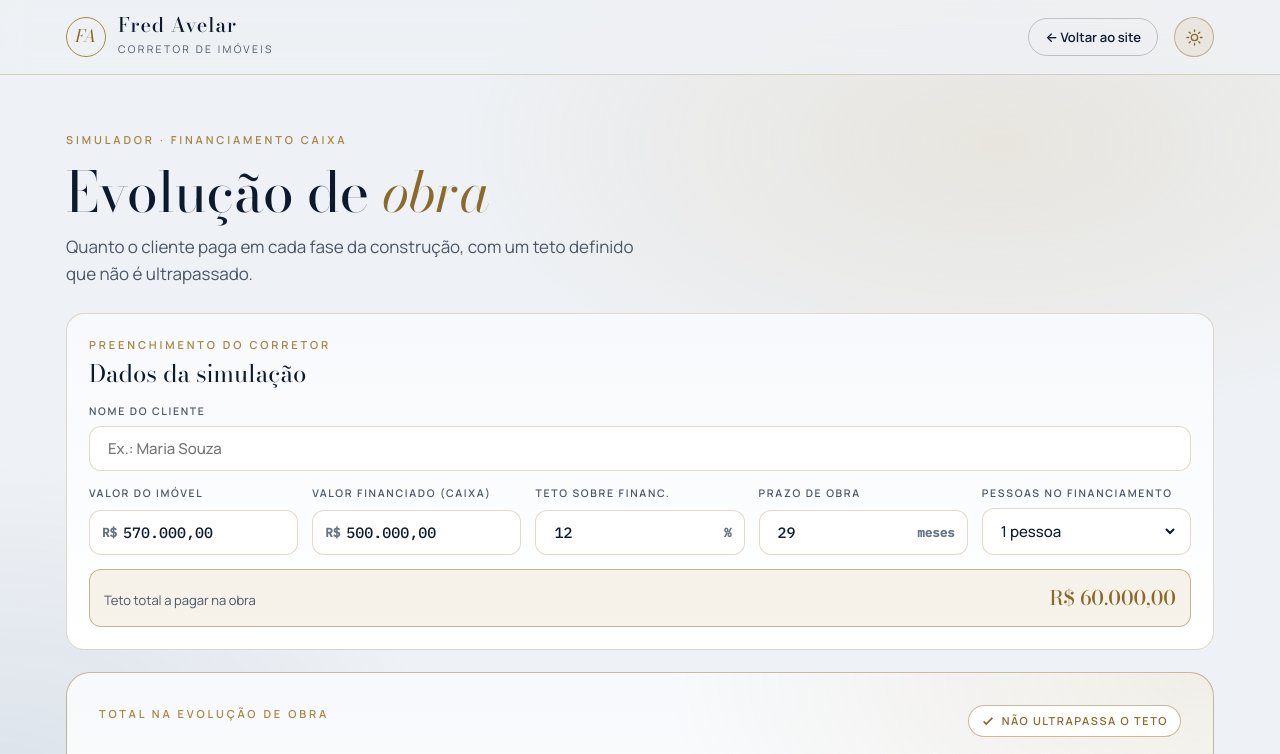
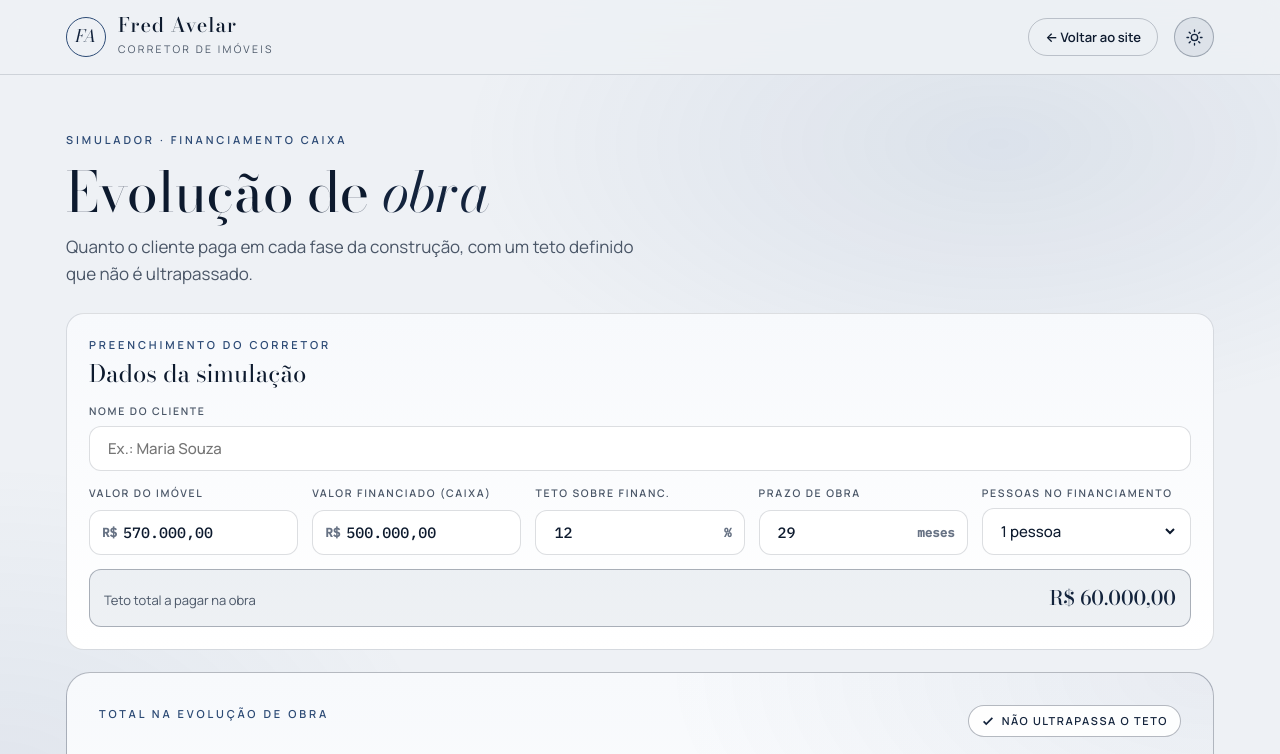
Before and after one commit to gustavoromanno/fred-avelar, a plain HTML site: page evolucao-obra.html in a window 1280 px wide. Both pictures are taken after a click on the button "Alternar versão clara e escura". Shown: the top 754 px of the page. Drawn offline with nearby package versions, Linux system fonts and the light colour scheme.

Commit message:
Simulador: versão clara com azul-marinho no lugar do dourado
Co-Authored-By: Claude Opus 5.5 <noreply@anthropic.com>
Claude-Session: https://claude.ai/code/session_01DP5uziYctRqVoq6mkUCWf4

```diff
--- a/evolucao-obra.html
+++ b/evolucao-obra.html
@@ -21,20 +21,20 @@
   --glass:rgba(8,17,31,.82); --glass-2:rgba(8,17,31,.6); --tint:rgba(201,169,106,.10);
   --header-bg:rgba(8,17,31,.72); --btn-line:rgba(238,241,245,.25);
   --glow-a:rgba(201,169,106,.10); --glow-b:rgba(60,96,150,.18);
-  --btn-a:#e4cd9a; --btn-b:#c9a96a; --bar-top:#e4cd9a; --bar-bot:#8a7449; --shadow:var(--shadow);
+  --btn-a:#e4cd9a; --btn-b:#c9a96a; --btn-shadow:rgba(201,169,106,.28); --bar-top:#e4cd9a; --bar-bot:#8a7449; --shadow:var(--shadow);
   --r:14px; color-scheme:dark;
 }
 /* versão clara (botão sol/lua no topo) */
 :root.fa-light{
   --ink:#eef1f5; --navy:#ffffff; --navy-2:#f7f9fc; --field:#ffffff;
-  --line:rgba(150,118,58,.28); --line-strong:rgba(150,118,58,.5); --line-soft:rgba(13,26,46,.09);
-  --gold:#a8843f; --gold-hi:#8a6a2c; --gold-lo:#c9a96a; --gold-ink:#1a1407;
+  --line:rgba(13,26,46,.14); --line-strong:rgba(13,26,46,.3); --line-soft:rgba(13,26,46,.08);
+  --gold:#2c4a75; --gold-hi:#13233c; --gold-lo:#5b7aa6; --gold-ink:#ffffff;
   --silver:#4a5667; --muted:#677284; --paper:#0d1a2e;
   --av:#9a6200; --av-bg:rgba(231,176,79,.18); --bad:#c62f36; --bad-bg:rgba(198,47,54,.10); --warn:#b4532f; --warn-bg:rgba(180,83,47,.10);
-  --glass:rgba(255,255,255,.9); --glass-2:#f3f5f8; --tint:rgba(201,169,106,.14);
-  --header-bg:rgba(238,241,245,.82); --btn-line:rgba(13,26,46,.22);
-  --glow-a:rgba(201,169,106,.16); --glow-b:rgba(60,96,150,.10);
-  --bar-top:#b8955a; --bar-bot:#e6d6b0; --shadow:rgba(13,26,46,.16);
+  --glass:rgba(255,255,255,.9); --glass-2:#f3f5f8; --tint:rgba(44,74,117,.08);
+  --header-bg:rgba(238,241,245,.85); --btn-line:rgba(13,26,46,.22);
+  --glow-a:rgba(60,96,150,.10); --glow-b:rgba(60,96,150,.08);
+  --btn-a:#1d3354; --btn-b:#0d1a2e; --btn-shadow:rgba(13,26,46,.22); --bar-top:#13233c; --bar-bot:#7f9bc2; --shadow:rgba(13,26,46,.16);
   color-scheme:light;
 }
 *{box-sizing:border-box}
@@ -86,8 +86,8 @@ label{display:grid;grid-template-columns:minmax(0,1fr);gap:6px;font-size:10.5px;
 .btns{display:flex;gap:8px;flex-wrap:wrap;margin-top:12px}
 .btn{display:inline-flex;align-items:center;gap:8px;border:1px solid var(--btn-line);background:none;color:var(--paper);font:600 13px var(--body);padding:9px 16px;border-radius:999px;cursor:pointer;transition:transform .2s,box-shadow .2s,border-color .2s,color .2s;white-space:nowrap}
 .btn:hover{border-color:var(--gold);color:var(--gold-hi)}
-.btn.solid{background:linear-gradient(135deg,var(--btn-a),var(--btn-b));color:var(--gold-ink);border:0;padding:12px 22px;font-size:14px;box-shadow:0 8px 28px rgba(201,169,106,.25)}
-.btn.solid:hover{transform:translateY(-1px);box-shadow:0 12px 34px rgba(201,169,106,.35);color:var(--gold-ink)}
+.btn.solid{background:linear-gradient(135deg,var(--btn-a),var(--btn-b));color:var(--gold-ink);border:0;padding:12px 22px;font-size:14px;box-shadow:0 8px 28px var(--btn-shadow)}
+.btn.solid:hover{transform:translateY(-1px);box-shadow:0 12px 34px var(--btn-shadow);color:var(--gold-ink)}
 .btn svg{width:18px;height:18px}
 :focus-visible{outline:2px solid var(--gold);outline-offset:3px;border-radius:6px}
 .chip{display:inline-flex;align-items:center;gap:7px;font-size:11px;letter-spacing:.14em;text-transform:uppercase;font-weight:600;padding:6px 12px;border-radius:999px;background:var(--glass);border:1px solid var(--line-strong);color:var(--gold-hi)}
```
